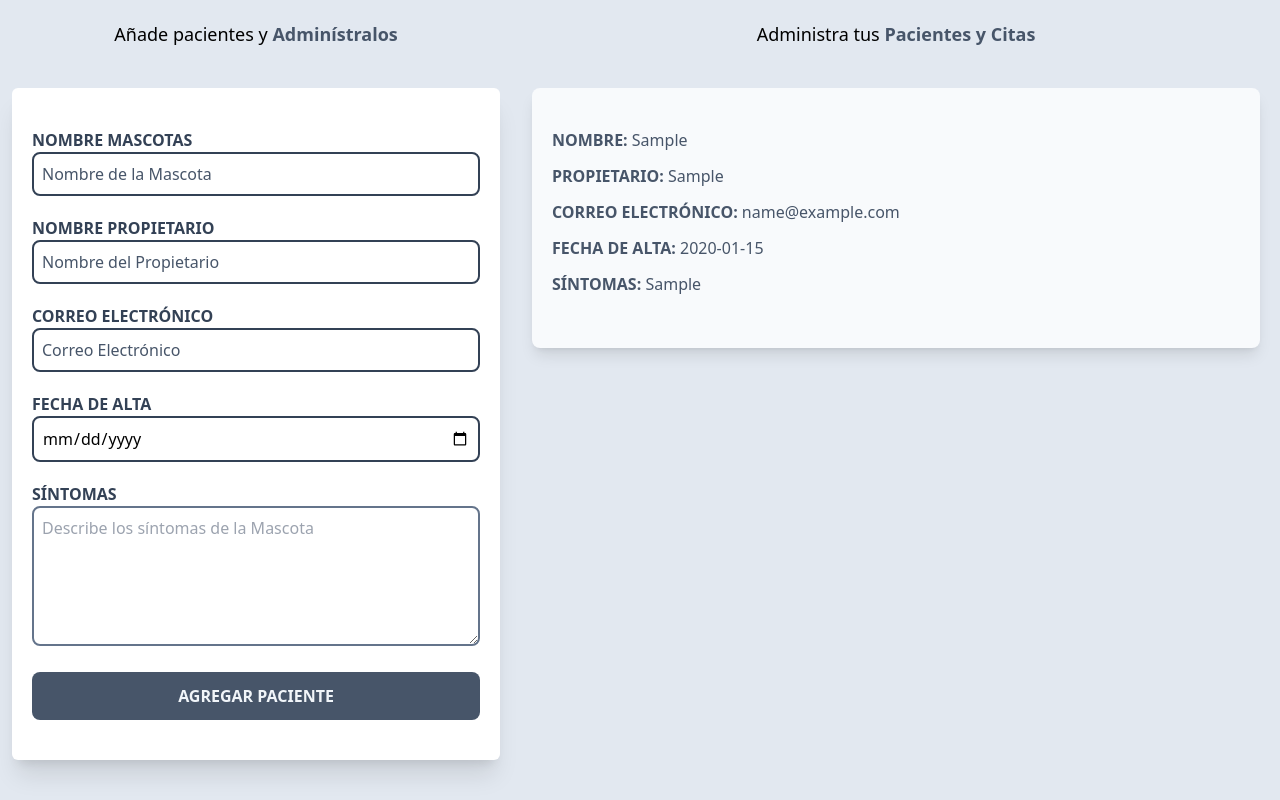
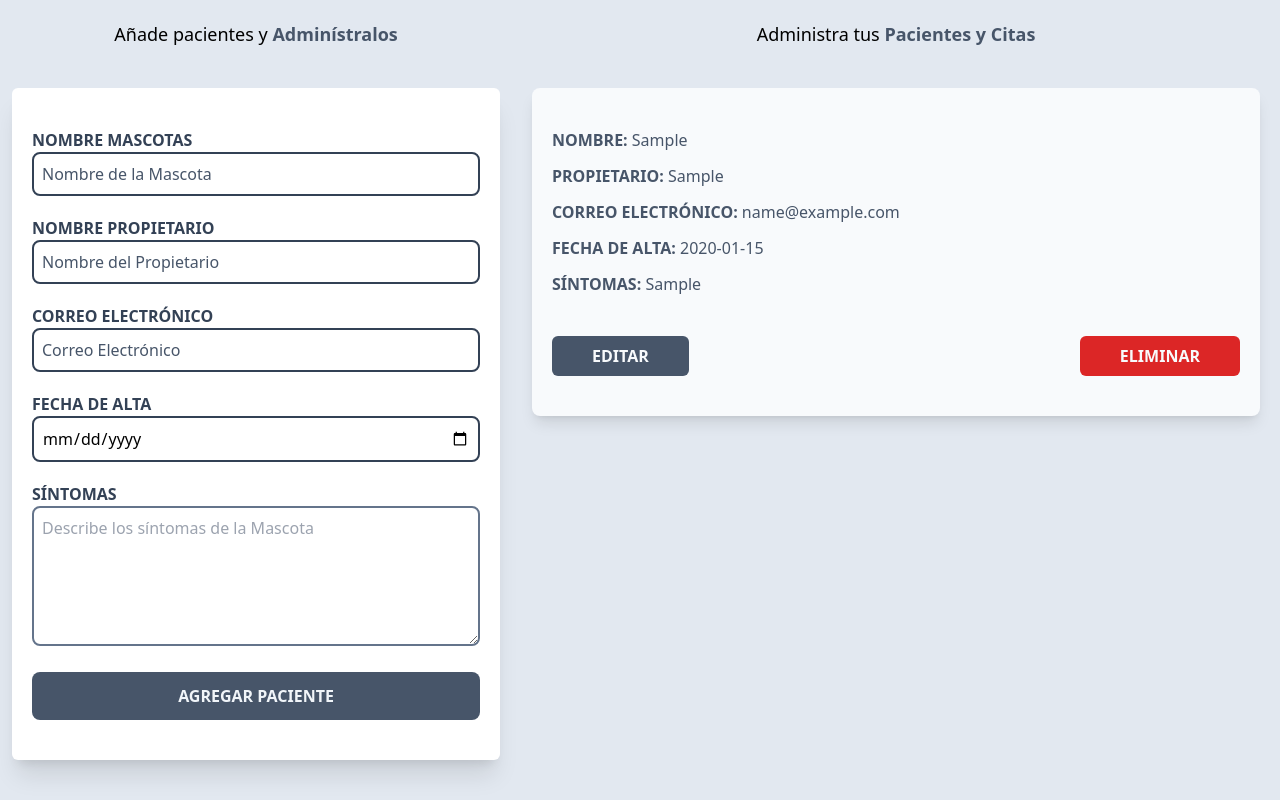
Before and after one commit to jstoledano/citas-react, a React (Vite) app: page / in a window 1280 px wide. Both pictures are taken after typing "Sample", "Sample", "name@example.com", "2020-01-15", "Sample" into the empty fields and a click on the input "Agregar Paciente". Shown: the part 172-972 px from the top of the page. Built offline with nearby package versions, Linux system fonts and the light colour scheme.

Commit message:
Se agregan botones de editar y eliminar

```diff
--- a/src/components/Paciente.jsx
+++ b/src/components/Paciente.jsx
@@ -17,6 +17,15 @@ export const Paciente = ({paciente}) => {
         <p className="font-bold mb-3 text-slate-600 uppercase">Síntomas: {''}
         <span className="font-normal normal-case">{sintomas}</span>
         </p>
+
+        <div className="flex justify-between mt-10">
+          <button
+            className="button py-2 px-10 bg-slate-600 hover:bg-slate-800 text-slate-50 font-bold uppercase rounded-md">
+            Editar</button>
+          <button
+            className="button py-2 px-10 bg-red-600 hover:bg-red-800 text-slate-50 font-bold uppercase rounded-md">
+            Eliminar</button>
+        </div>
     </div>
   )
 }
```
